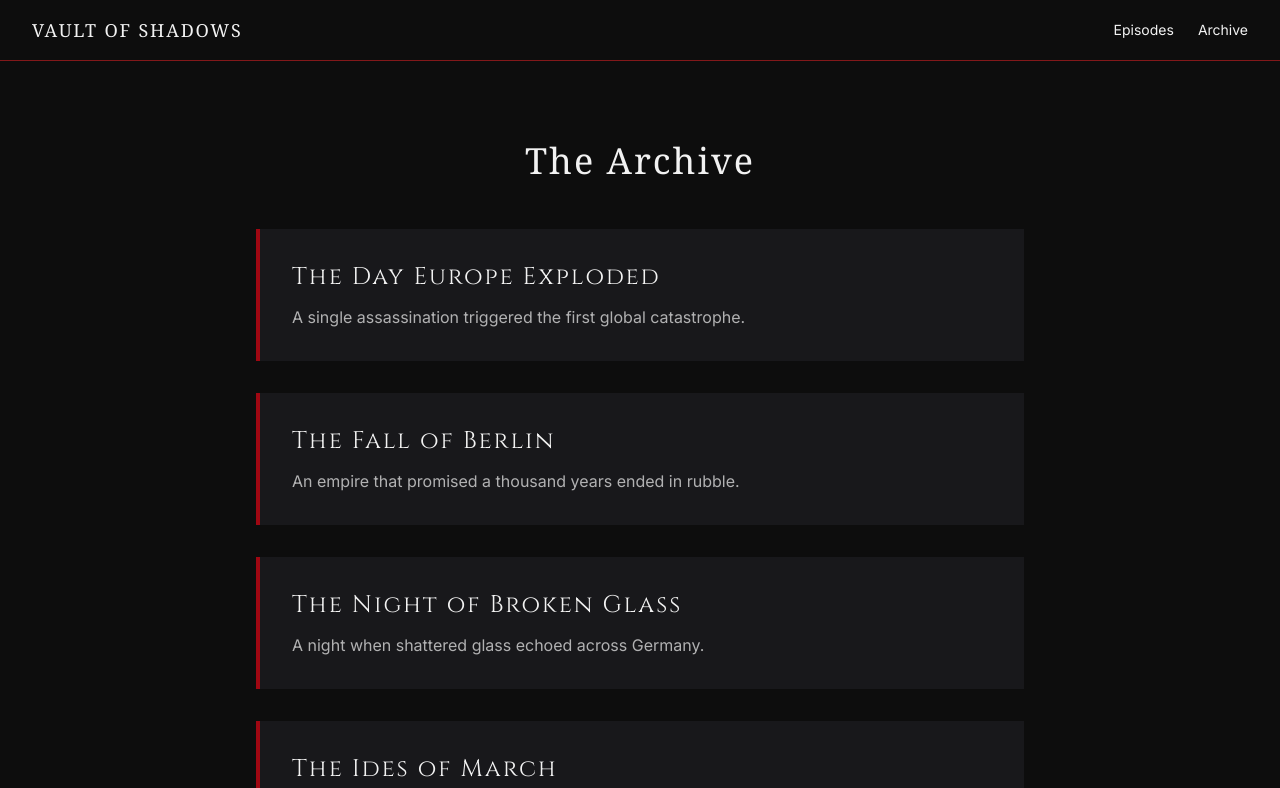
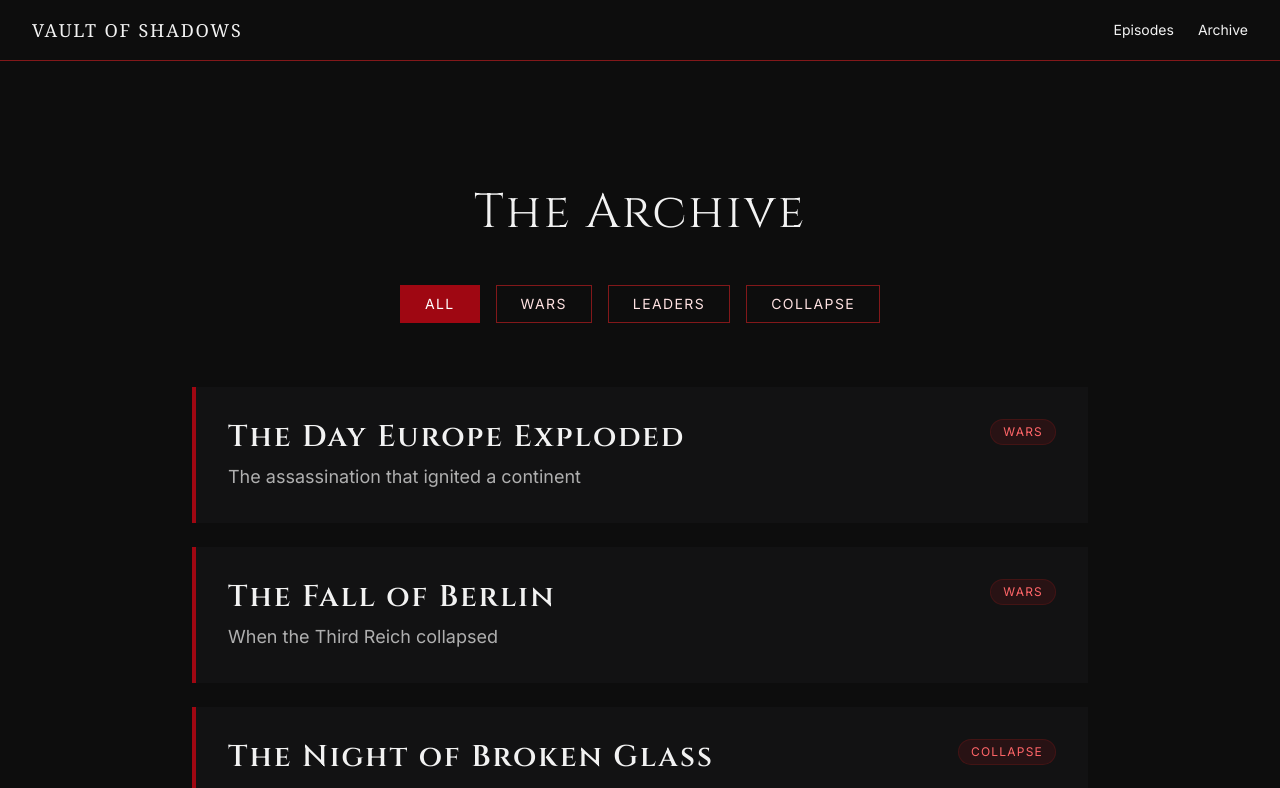
Before and after one commit to mirshaduk/vault-of-shadows, a Next.js app: page /episodes in a window 1280 px wide. Shown: the top 788 px of the page. Built offline with nearby package versions, Linux system fonts and the light colour scheme.

Commit message:
Implement interactive category filtering on the episode archive and assign categories to the database

```diff
--- a/src/app/episodes/page.tsx
+++ b/src/app/episodes/page.tsx
@@ -1,28 +1,75 @@
+"use client";
+
+import { useState } from "react";
 import { episodes } from "@/lib/episodes";
 import Link from "next/link";
 
 export default function Episodes() {
+    const [selectedCategory, setSelectedCategory] = useState("All");
+
+    const categories = ["All", "Wars", "Leaders", "Collapse"];
+
+    const filteredEpisodes =
+        selectedCategory === "All"
+            ? episodes
+            : episodes.filter(
+                (ep) => ep.category === selectedCategory
+            );
+
     return (
-        <main className="py-20 px-6 text-center min-h-screen">
-            <h1 className="text-4xl font-serif mb-12 font-['Cinzel']">
+        <main className="py-32 px-6 text-center min-h-screen">
+            <h1 className="text-4xl md:text-5xl font-['Cinzel'] mb-12">
                 The Archive
             </h1>
 
-            <div className="max-w-3xl mx-auto space-y-8 text-left">
-                {episodes.map((episode) => (
+            {/* Category Filter */}
+            <div className="mb-16 space-x-2 md:space-x-4 flex flex-wrap justify-center gap-y-4">
+                {categories.map((cat) => (
+                    <button
+                        key={cat}
+                        onClick={() => setSelectedCategory(cat)}
+                        className={`px-6 py-2 border font-['Inter'] uppercase tracking-widest text-sm ${selectedCategory === cat
+                                ? "bg-red-800 text-white border-red-800"
+                                : "border-red-900 border-opacity-50 text-red-100 hover:border-red-600 hover:bg-red-900/20"
+                            } transition duration-300`}
+                    >
+                        {cat}
+                    </button>
+                ))}
+            </div>
+
+            {/* Episode List */}
+            <div className="max-w-4xl mx-auto space-y-6 text-left">
+                {filteredEpisodes.map((episode) => (
                     <Link
                         key={episode.slug}
                         href={`/episodes/${episode.slug}`}
-                        className="block bg-zinc-900 p-8 border-l-4 border-red-800 hover:bg-zinc-800 transition"
+                        className="block bg-zinc-900/50 p-8 border-l-4 border-red-800 hover:bg-zinc-800/80 transition duration-300 group relative overflow-hidden"
                     >
-                        <h2 className="text-2xl mb-3 font-['Cinzel']">
-                            {episode.title}
-                        </h2>
-                        <p className="opacity-70 font-['Inter']">
-                            {episode.excerpt}
-                        </p>
+                        {/* Hover Background Hint Layer */}
+                        <div className="absolute inset-0 bg-gradient-to-r from-red-900/10 to-transparent opacity-0 group-hover:opacity-100 transition duration-500 pointer-events-none"></div>
+
+                        <div className="relative z-10">
+                            <div className="flex justify-between items-start mb-2">
+                                <h2 className="text-2xl md:text-3xl font-['Cinzel'] font-semibold">
+                                    {episode.title}
+                                </h2>
+                                <span className="text-xs font-['Inter'] text-red-400 uppercase tracking-widest bg-red-900/20 px-3 py-1 rounded-full border border-red-900/30 shrink-0 ml-4 hidden md:inline-block">
+                                    {episode.category}
+                                </span>
+                            </div>
+                            <p className="opacity-70 font-['Inter'] text-lg mt-2">
+                                {episode.subtitle}
+                            </p>
+                        </div>
                     </Link>
                 ))}
+
+                {filteredEpisodes.length === 0 && (
+                    <div className="py-20 text-center opacity-50 font-['Inter'] italic">
+                        No records found for this classification.
+                    </div>
+                )}
             </div>
         </main>
     );
--- a/src/lib/episodes.ts
+++ b/src/lib/episodes.ts
@@ -3,6 +3,7 @@ export const episodes = [
         slug: "the-day-europe-exploded",
         title: "The Day Europe Exploded",
         subtitle: "The assassination that ignited a continent",
+        category: "Wars",
         image:
             "https://images.unsplash.com/photo-1564396322457-3d8c08dbad7d?q=80&w=2070&auto=format&fit=crop",
         excerpt: "A single assassination triggered the first global catastrophe.",
@@ -23,6 +24,7 @@ export const episodes = [
         slug: "the-fall-of-berlin",
         title: "The Fall of Berlin",
         subtitle: "When the Third Reich collapsed",
+        category: "Wars",
         image: "https://images.unsplash.com/photo-1549893074-4bc2c2a6cfc0?q=80&w=2070&auto=format&fit=crop",
         excerpt: "An empire that promised a thousand years ended in rubble.",
         content: [
@@ -42,6 +44,7 @@ export const episodes = [
         slug: "the-night-of-broken-glass",
         title: "The Night of Broken Glass",
         subtitle: "When hatred became state policy",
+        category: "Collapse",
         image: "https://images.unsplash.com/photo-1581091870627-3c8d1d06c8e5?q=80&w=2070&auto=format&fit=crop",
         excerpt: "A night when shattered glass echoed across Germany.",
         content: [
@@ -61,6 +64,7 @@ export const episodes = [
         slug: "ides-of-march",
         title: "The Ides of March",
         subtitle: "When Rome murdered its dictator",
+        category: "Leaders",
         image: "https://images.unsplash.com/photo-1566393028639-d108a42c46a7?q=80&w=2070&auto=format&fit=crop",
         excerpt: "Twenty-three stab wounds ended a republic.",
         content: [
@@ -81,6 +85,7 @@ export const episodes = [
         slug: "the-berlin-wall",
         title: "The Wall That Divided the World",
         subtitle: "Concrete became ideology",
+        category: "Collapse",
         image: "https://images.unsplash.com/photo-1541849546-216549ae216d?q=80&w=2070&auto=format&fit=crop",
         excerpt: "A city was cut in half overnight.",
         content: [
@@ -100,6 +105,7 @@ export const episodes = [
         slug: "reign-of-terror",
         title: "The Reign of Terror",
         subtitle: "When revolution devoured itself",
+        category: "Collapse",
         image: "https://images.unsplash.com/photo-1608889175123-8e13c91f6e34?q=80&w=2070&auto=format&fit=crop",
         excerpt: "Liberty, equality, fraternity — and the blade.",
         content: [
```
